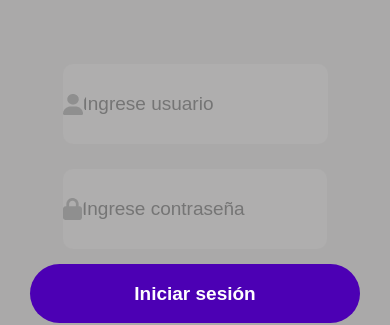
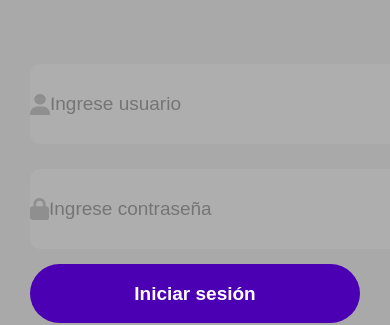
Before and after one commit to clerolle/frutasApp, a Next.js app: page /Login in a window 390 px wide. Shown: the part 196-521 px from the top of the page. Built offline with nearby package versions, Linux system fonts and the light colour scheme.

Commit message:
ajuste responsive

```diff
--- a/src/components/login/NewLogin.module.css
+++ b/src/components/login/NewLogin.module.css
@@ -30,14 +30,14 @@
     display: flex;
     flex-direction: column;
     gap: 25px;
-    max-width: 600;
+    /* max-width: 600; */
 }
 
 .input{
     display: flex;
     align-items: center;
     margin: auto;
-    max-width: 480px;
+    width: 480px;
     height: 80px;
     border-radius: 10px;
     background: rgb(175, 174, 174);
@@ -49,7 +49,7 @@
 
 .input input {
     height: 20px;
-    max-width: 480px;
+    /* max-width: 480px; */
     border-radius: 10px;
     background: transparent;
     border: none;
```
